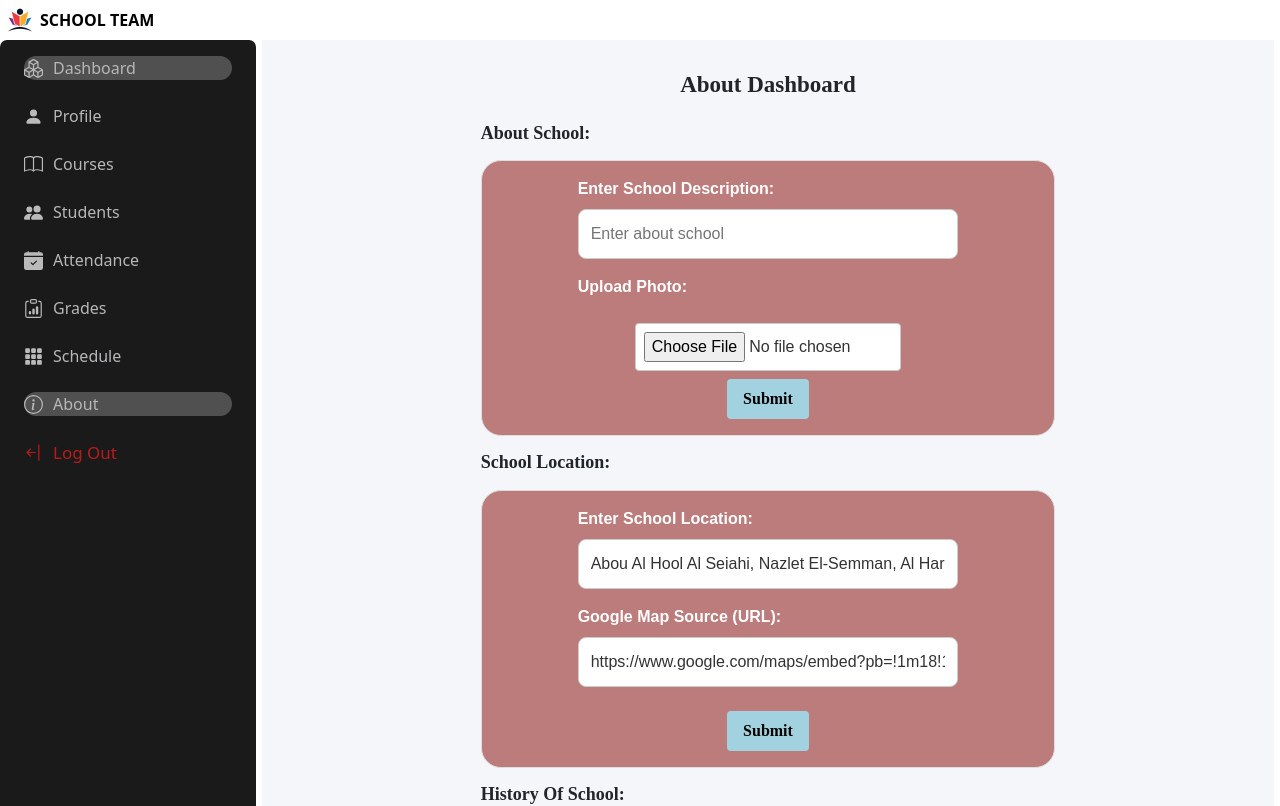
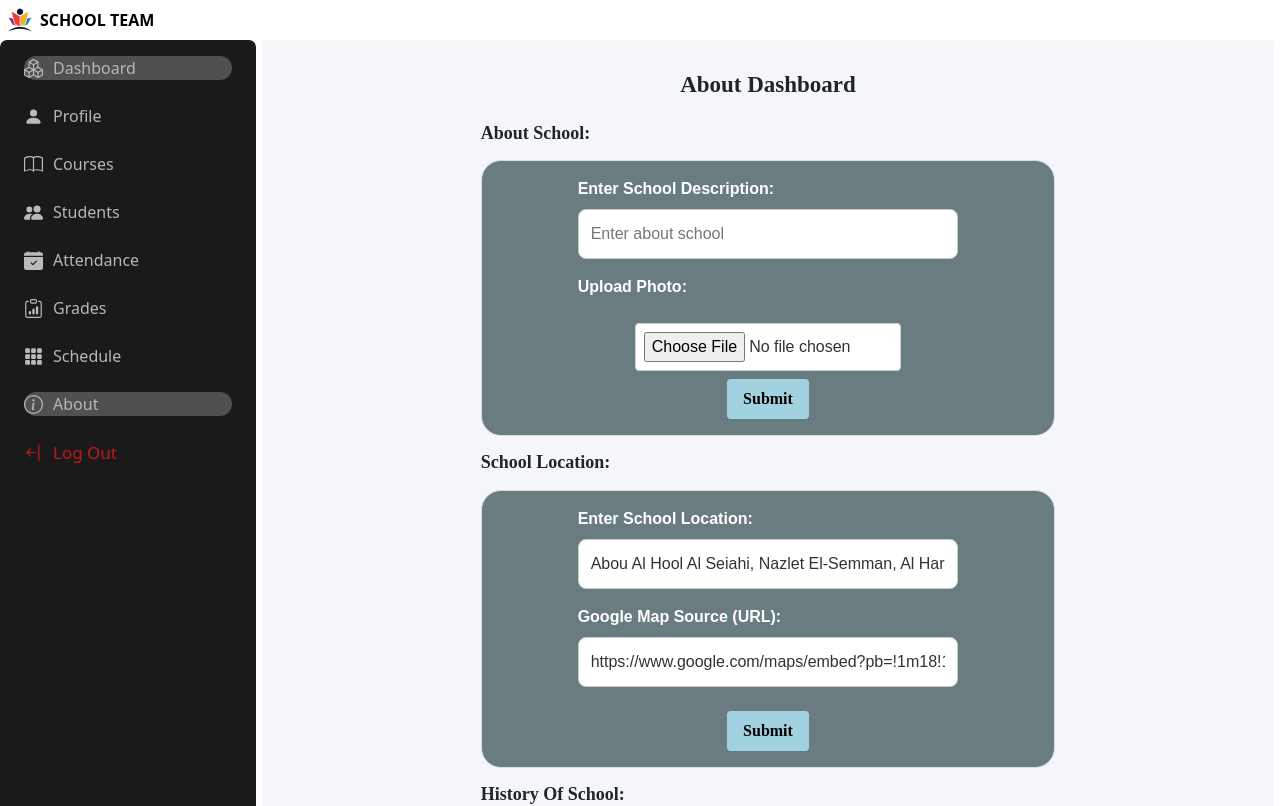
Before and after one commit to maryam-hussien/schoolManagmentSystem, a React (Vite) app in the folder FrontEnd/: page /dashboard/dashAbout in a window 1280 px wide. Shown: the top 806 px of the page. Built offline with nearby package versions, Linux system fonts and the light colour scheme.

Commit message:
edit color of cards in dash

```diff
--- a/FrontEnd/src/Dashboard/DashPages/DashAbout/DashAbout.css
+++ b/FrontEnd/src/Dashboard/DashPages/DashAbout/DashAbout.css
@@ -23,7 +23,7 @@
     border: 1px solid #ddd;
     border-radius: 20px;
     padding: 1rem;
-    background-color: #BC7C7C;
+    background-color: #04252b93;
     text-align: center;
   }
 
```
